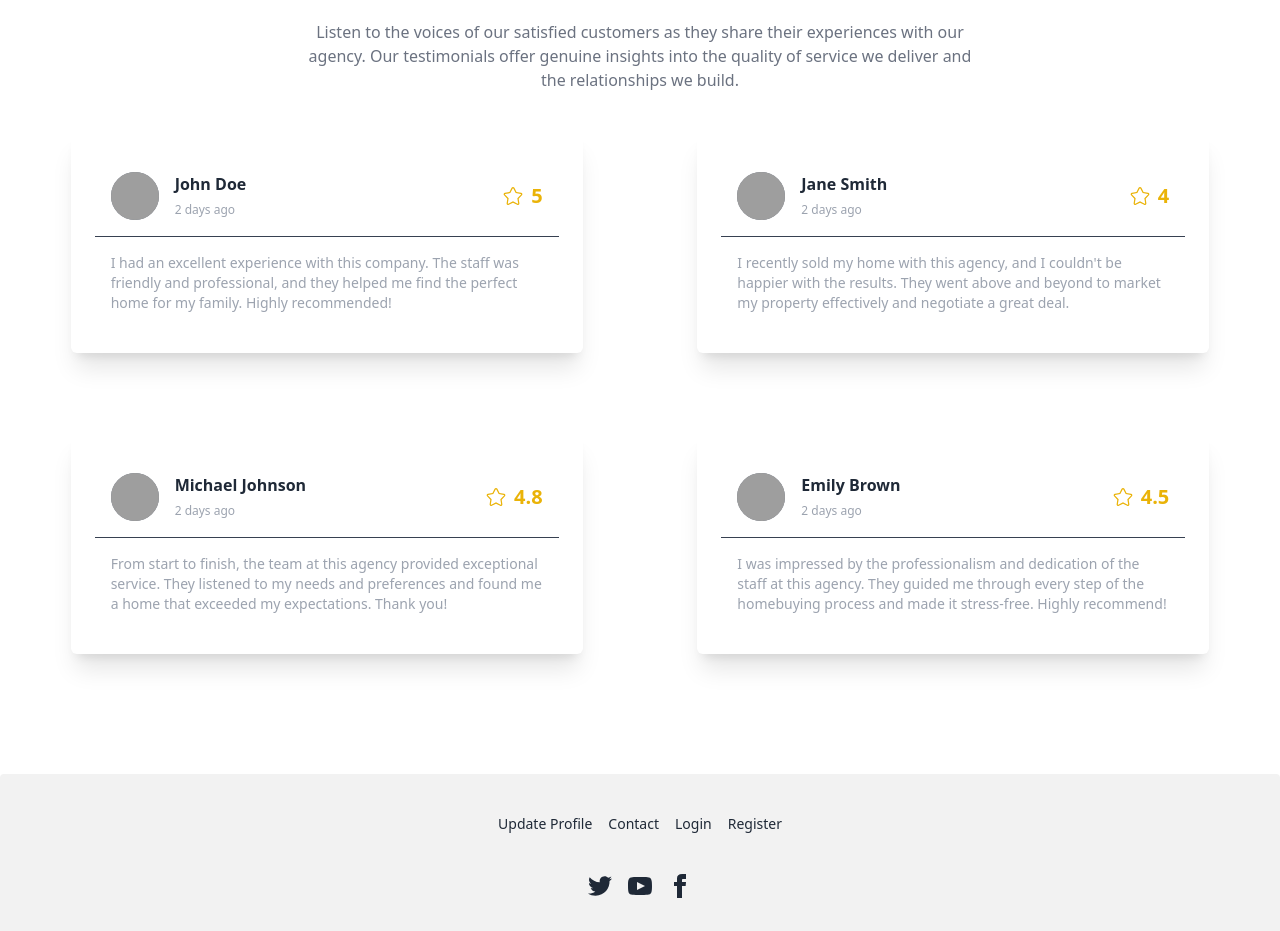
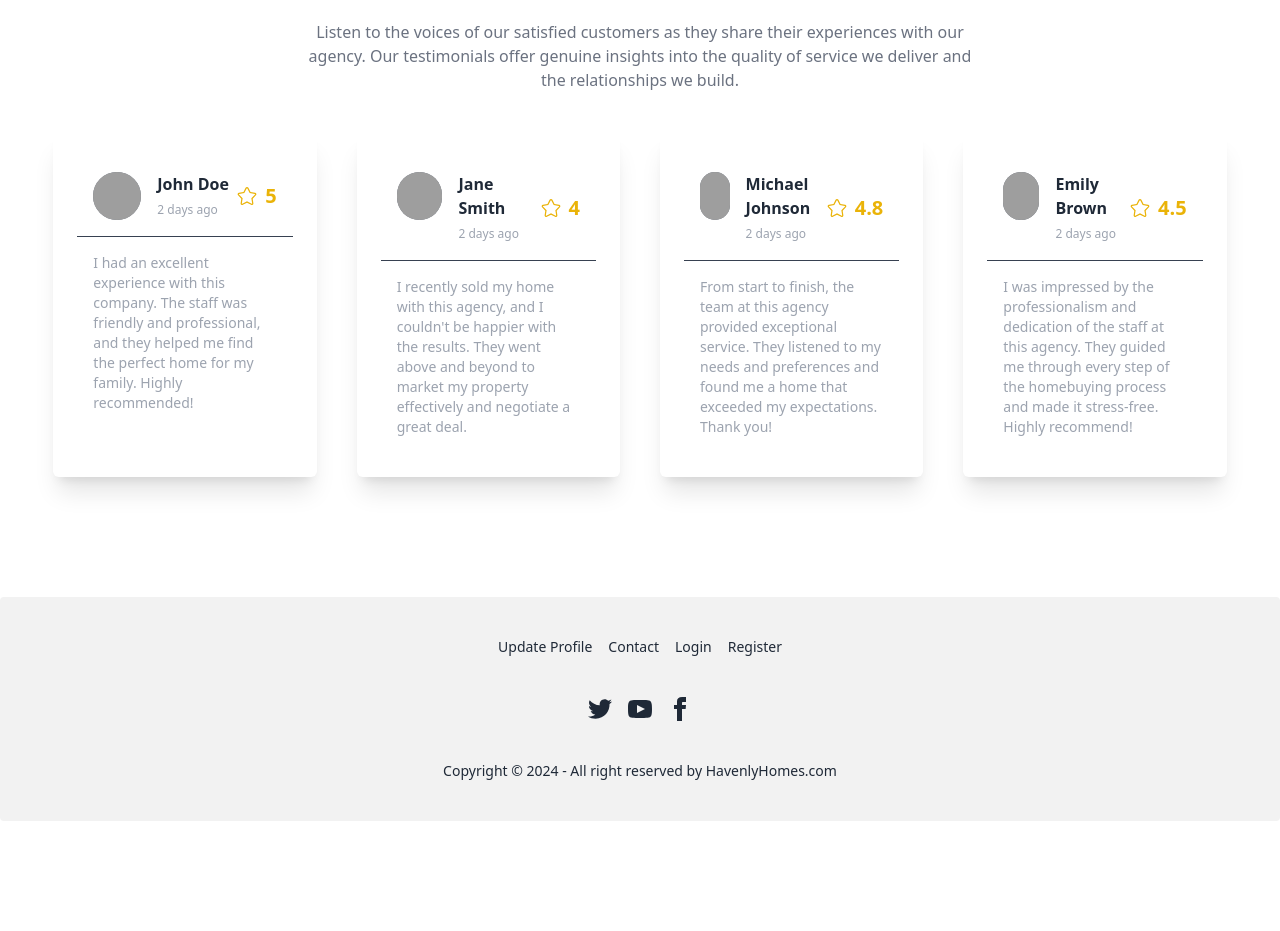
Before and after one commit to RakibHossen678/HavenlyHomes, a React (Vite) app: page / in a window 1280 px wide. Shown: the part 3540-4471 px from the top of the page. After the commit the page ends 4361 px from the top, so only its background shows below. Built offline with nearby package versions, Linux system fonts and the light colour scheme; no server answers; grey boxes are pictures that could not be loaded.

Commit message:
fixed some errors

```diff
--- a/src/Components/EstateCard.jsx
+++ b/src/Components/EstateCard.jsx
@@ -19,7 +19,7 @@ const EstateCard = ({ estate }) => {
       <span className="indicator-item badge bg-[#00BCD4] px-4 py-3 text-white">
         {status}
       </span>
-      <div className="card w-96  bg-base-100 shadow-xl ">
+      <div className="card lg:w-96 w-[340px]  bg-base-100 shadow-xl ">
         <figure>
           <img  data-aos="zoom-in"  data-aos-duration="1000" src={image} alt="Shoes" />
         </figure>
--- a/src/Components/Review.jsx
+++ b/src/Components/Review.jsx
@@ -16,7 +16,7 @@ const Review = () => {
           Listen to the voices of our satisfied customers as they share their experiences with our agency. Our testimonials offer genuine insights into the quality of service we deliver and the relationships we build.
           </p>
         </div>
-      <div className="grid lg:grid-cols-2 gap-20 grid-cols-1 pb-20">
+      <div className="grid lg:grid-cols-4 gap-10 grid-cols-1 pb-20">
         {reviews.map((review, idx) => (
           <ReviewCard key={idx} review={review}></ReviewCard>
         ))}
--- a/src/Components/ReviewCard.jsx
+++ b/src/Components/ReviewCard.jsx
@@ -1,7 +1,8 @@
+import PropTypes from 'prop-types';
 const ReviewCard = ({review}) => {
     const {img,reviews,name,star}=review
     return (
-        <div className="container flex flex-col w-full max-w-lg p-6 mx-auto divide-y rounded-md divide-gray-700 shadow-xl">
+        <div className="container flex flex-col w-full max-w-[400px] p-6 mx-auto divide-y rounded-md divide-gray-700 shadow-xl">
         <div className="flex justify-between p-4">
             <div className="flex space-x-4">
                 <div>
@@ -25,5 +26,7 @@ const ReviewCard = ({review}) => {
     </div>
     );
 };
-
+ReviewCard.propTypes ={
+    review:PropTypes.object
+}
 export default ReviewCard;
--- a/src/Components/Services.jsx
+++ b/src/Components/Services.jsx
@@ -1,3 +1,4 @@
+import PropTypes from 'prop-types';
 const Services = ({ service }) => {
   console.log(service);
   const { description, img, title } = service;
@@ -18,5 +19,8 @@ const Services = ({ service }) => {
     </div>
   );
 };
+Services.propTypes ={
+    service:PropTypes.object
+}
 
 export default Services;
```
